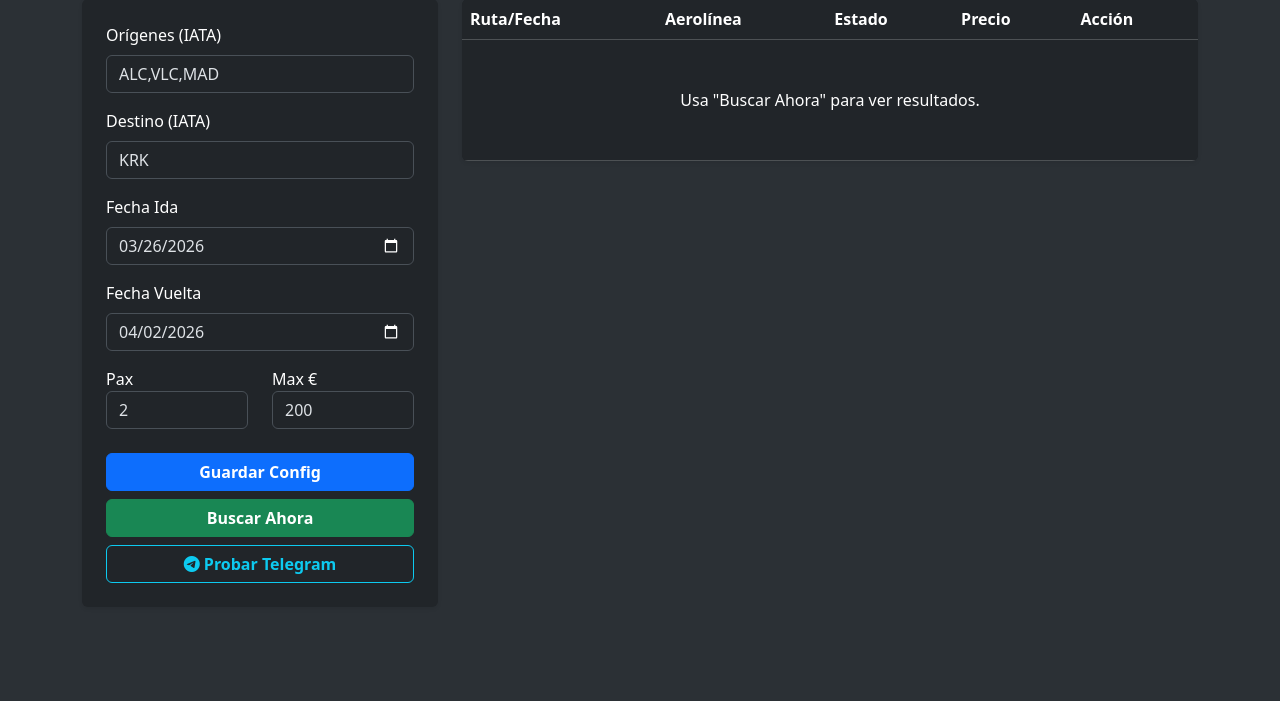
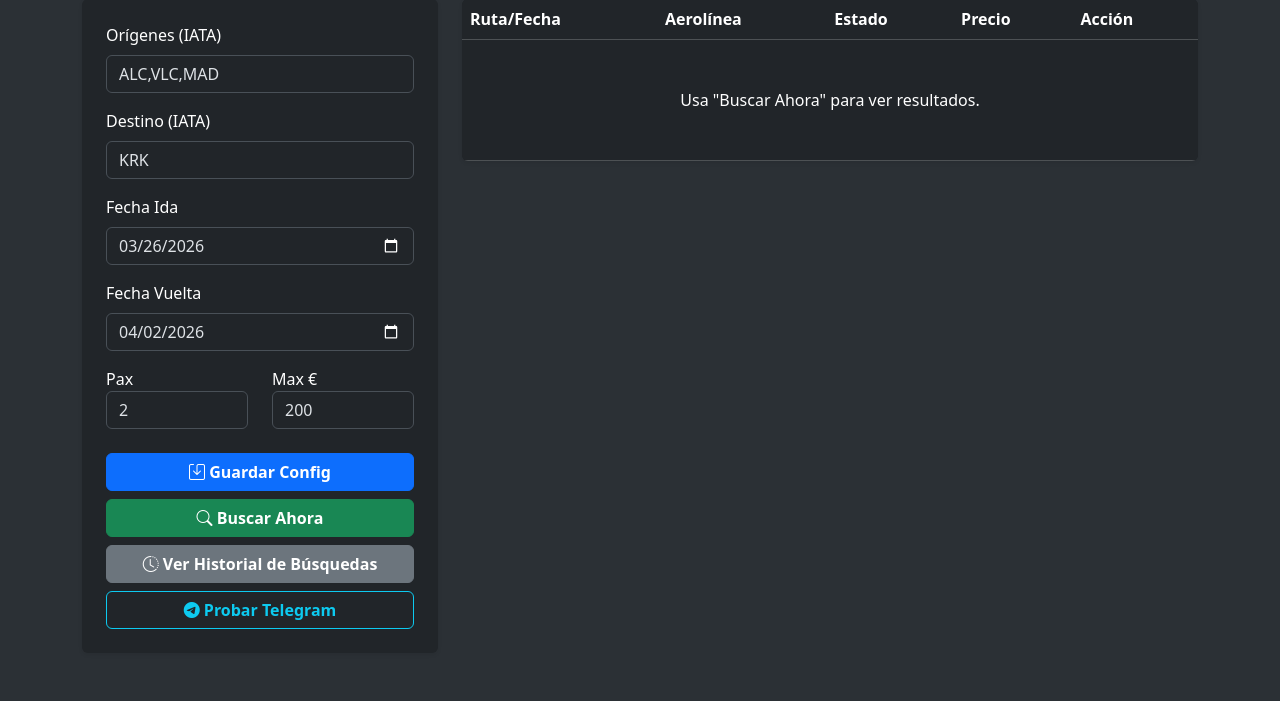
Before and after one commit to TrookeM/sabueso-vuelos, a Flask app: page / in a window 1280 px wide. Shown: the part 155-856 px from the top of the page. Before the commit the page ends 761 px from the top, so only its background shows below. Run offline with Flask 3, Linux system fonts and the light colour scheme.

Commit message:
Historial de busquedas agregado

```diff
--- a/app.py
+++ b/app.py
@@ -4,6 +4,7 @@ import requests
 import datetime
 import urllib.parse
 import os
+import json
 from dotenv import load_dotenv
 
 # Cargar los secretos desde el archivo .env
@@ -95,8 +96,43 @@ def buscar_en_api(conf):
     resultados_filtrados = [r for r in resultados if r["precio_pp"] <= float(conf["precio_maximo_pp"])]
     return sorted(resultados_filtrados, key=lambda x: x["precio_pp"])
 
+def guardar_historial(vuelos):
+    archivo = "historial.json"
+    historial = []
+
+    if os.path.exists(archivo):
+        try:
+            with open(archivo, 'r') as f:
+                historial = json.load(f)
+        except: pass
+
+    # Validar si devolvió un error de conexión o una lista válida
+    if isinstance(vuelos, list):
+        vuelos_encontrados = len(vuelos)
+        mejor_precio = vuelos[0]['precio_pp'] if vuelos_encontrados > 0 else "N/A"
+    else:
+        vuelos_encontrados = 0
+        mejor_precio = "Error de red"
+
+    registro = {
+        "fecha": datetime.datetime.now().strftime("%Y-%m-%d %H:%M:%S"),
+        "vuelos_encontrados": vuelos_encontrados,
+        "mejor_precio": mejor_precio
+    }
+
+    historial.insert(0, registro)
+    historial = historial[:30] # Guarda los últimos 30 registros
+
+    with open(archivo, 'w') as f:
+        json.dump(historial, f, indent=4)
+
 def tarea_en_segundo_plano():
+    print(f"[{datetime.datetime.now()}] 🔍 Ejecutando batida diaria en Google Flights...")
     vuelos = buscar_en_api(config)
+
+    # Guardamos la búsqueda en el historial
+    guardar_historial(vuelos)
+
     if isinstance(vuelos, list) and len(vuelos) > 0:
         mejor_vuelo = vuelos[0]
         mensaje = (
@@ -109,6 +145,7 @@ def tarea_en_segundo_plano():
         url_tg = f"https://api.telegram.org/bot{TELEGRAM_TOKEN}/sendMessage"
         requests.post(url_tg, data={"chat_id": TELEGRAM_CHAT_ID, "text": mensaje, "parse_mode": "HTML"})
 
+# El temporizador está a 24 horas. ¡Pon minutes=1 si quieres probarlo rápido!
 scheduler = BackgroundScheduler()
 scheduler.add_job(func=tarea_en_segundo_plano, trigger="interval", hours=24)
 scheduler.start()
@@ -127,13 +164,20 @@ def guardar_config():
 def buscar_ahora():
     return jsonify(buscar_en_api(config))
 
+@app.route('/api/historial', methods=['GET'])
+def ver_historial():
+    if os.path.exists("historial.json"):
+        with open("historial.json", 'r') as f:
+            return jsonify(json.load(f))
+    return jsonify([])
+
 @app.route('/api/test_telegram', methods=['POST'])
 def test_telegram():
     mensaje = "🤖 <b>Prueba de conexión</b>\n\nTu bot está enviando notificaciones correctamente."
     url_tg = f"https://api.telegram.org/bot{TELEGRAM_TOKEN}/sendMessage"
     res = requests.post(url_tg, data={"chat_id": TELEGRAM_CHAT_ID, "text": mensaje, "parse_mode": "HTML"})
     if res.status_code == 200:
-        return jsonify({"status": "success", "message": "¡Mensaje enviado!"})
+        return jsonify({"status": "success", "message": "¡Mensaje enviado! Revisa Telegram."})
     return jsonify({"status": "error", "message": "Error al conectar con Telegram."})
 
 if __name__ == '__main__':
--- a/templates/index.html
+++ b/templates/index.html
@@ -36,8 +36,10 @@
                         <div class="col-6"><label>Pax</label><input type="number" class="form-control" id="pasajeros" value="{{ config.pasajeros }}"></div>
                         <div class="col-6"><label>Max €</label><input type="number" class="form-control" id="precio_maximo_pp" value="{{ config.precio_maximo_pp }}"></div>
                     </div>
-                    <button type="submit" class="btn btn-primary w-100 mb-2 fw-bold">Guardar Config</button>
-                    <button type="button" id="btnBuscar" class="btn btn-success w-100 mb-2 fw-bold">Buscar Ahora</button>
+
+                    <button type="submit" class="btn btn-primary w-100 mb-2 fw-bold"><i class="bi bi-save"></i> Guardar Config</button>
+                    <button type="button" id="btnBuscar" class="btn btn-success w-100 mb-2 fw-bold"><i class="bi bi-search"></i> Buscar Ahora</button>
+                    <button type="button" id="btnHistorial" class="btn btn-secondary w-100 mb-2 fw-bold" data-bs-toggle="modal" data-bs-target="#modalHistorial"><i class="bi bi-clock-history"></i> Ver Historial de Búsquedas</button>
                     <button type="button" id="btnTestTelegram" class="btn btn-outline-info w-100 fw-bold"><i class="bi bi-telegram"></i> Probar Telegram</button>
                 </form>
                 <div id="alertMsg" class="alert mt-3 d-none"></div>
@@ -56,7 +58,29 @@
         </div>
     </div>
 </div>
+
+<div class="modal fade" id="modalHistorial" tabindex="-1" aria-hidden="true">
+  <div class="modal-dialog modal-dialog-centered">
+    <div class="modal-content bg-dark text-white border-secondary">
+      <div class="modal-header border-secondary">
+        <h5 class="modal-title"><i class="bi bi-journal-text"></i> Registro Automático del Bot</h5>
+        <button type="button" class="btn-close btn-close-white" data-bs-dismiss="modal" aria-label="Close"></button>
+      </div>
+      <div class="modal-body">
+        <div class="table-responsive">
+            <table class="table table-dark table-sm table-striped" id="tablaHistorial">
+                <thead><tr><th>Fecha y Hora</th><th class="text-center">Vuelos Hallados</th><th>Mejor Precio</th></tr></thead>
+                <tbody></tbody>
+            </table>
+        </div>
+      </div>
+    </div>
+  </div>
+</div>
+
+<script src="https://cdn.jsdelivr.net/npm/bootstrap@5.3.2/dist/js/bootstrap.bundle.min.js"></script>
 <script>
+    // Guardar Configuración
     document.getElementById('configForm').addEventListener('submit', async (e) => {
         e.preventDefault();
         const data = {
@@ -74,6 +98,7 @@
         setTimeout(() => alertBox.classList.add('d-none'), 3000);
     });
 
+    // Buscar Ahora
     document.getElementById('btnBuscar').addEventListener('click', async () => {
         document.getElementById('loading').classList.remove('d-none');
         document.querySelector('#tablaResultados tbody').innerHTML = '';
@@ -81,19 +106,51 @@
         const data = await res.json();
         document.getElementById('loading').classList.add('d-none');
         const tbody = document.querySelector('#tablaResultados tbody');
-        if (data.length === 0) { tbody.innerHTML = '<tr><td colspan="5" class="text-center py-4">Sin resultados.</td></tr>'; return; }
+
+        if (data.error) { tbody.innerHTML = `<tr><td colspan="5" class="text-center py-4 text-danger">${data.mensaje}</td></tr>`; return; }
+        if (data.length === 0) { tbody.innerHTML = '<tr><td colspan="5" class="text-center py-4">Sin resultados por debajo de tu presupuesto.</td></tr>'; return; }
+
         data.forEach(v => {
             const tr = document.createElement('tr');
-            tr.innerHTML = `<td><b>${v.origen} ➜ ${v.destino}</b><br><small>${v.fecha_detectada}</small></td><td>${v.aerolinea}</td><td>${v.estado_precio}</td><td><span class="badge bg-success">${v.precio_pp} €</span></td><td><a href="${v.enlace}" target="_blank" class="btn btn-sm btn-primary">Ver</a></td>`;
+            tr.innerHTML = `<td><b>${v.origen} ➜ ${v.destino}</b><br><small>${v.fecha_detectada}</small></td><td>${v.aerolinea}</td><td>${v.estado_precio}</td><td><span class="badge bg-success">${v.precio_pp} €</span></td><td><a href="${v.enlace}" target="_blank" class="btn btn-sm btn-primary"><i class="bi bi-cart"></i> Ver</a></td>`;
             tbody.appendChild(tr);
         });
     });
 
+    // Probar Telegram
     document.getElementById('btnTestTelegram').addEventListener('click', async () => {
         const res = await fetch('/api/test_telegram', { method: 'POST' });
         const result = await res.json();
         alert(result.message);
     });
+
+    // Cargar Historial al abrir el Modal
+    document.getElementById('modalHistorial').addEventListener('show.bs.modal', async () => {
+        const tbody = document.querySelector('#tablaHistorial tbody');
+        tbody.innerHTML = '<tr><td colspan="3" class="text-center">Cargando historial...</td></tr>';
+
+        try {
+            const res = await fetch('/api/historial');
+            const data = await res.json();
+
+            tbody.innerHTML = '';
+            if(data.length === 0) {
+                tbody.innerHTML = '<tr><td colspan="3" class="text-center text-warning">Aún no hay búsquedas registradas.</td></tr>';
+                return;
+            }
+
+            data.forEach(reg => {
+                let precioHTML = reg.mejor_precio !== "N/A" && reg.mejor_precio !== "Error de red" ? `${reg.mejor_precio} €` : reg.mejor_precio;
+                tbody.innerHTML += `<tr>
+                    <td class="small">${reg.fecha}</td>
+                    <td class="text-center fw-bold">${reg.vuelos_encontrados}</td>
+                    <td class="text-success fw-bold">${precioHTML}</td>
+                </tr>`;
+            });
+        } catch (e) {
+            tbody.innerHTML = '<tr><td colspan="3" class="text-center text-danger">Error al cargar el historial.</td></tr>';
+        }
+    });
 </script>
 </body>
 </html>
```
